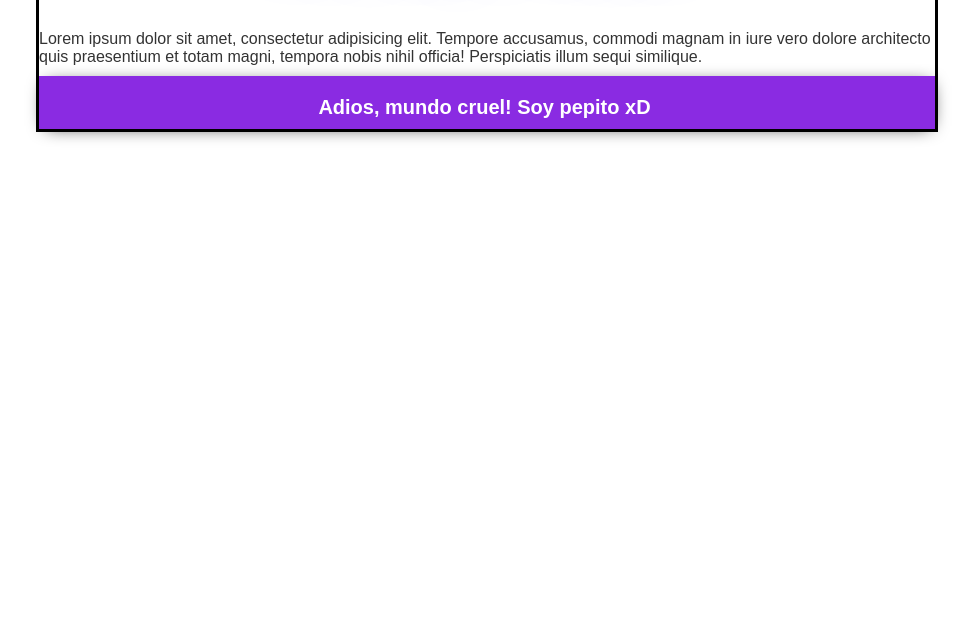
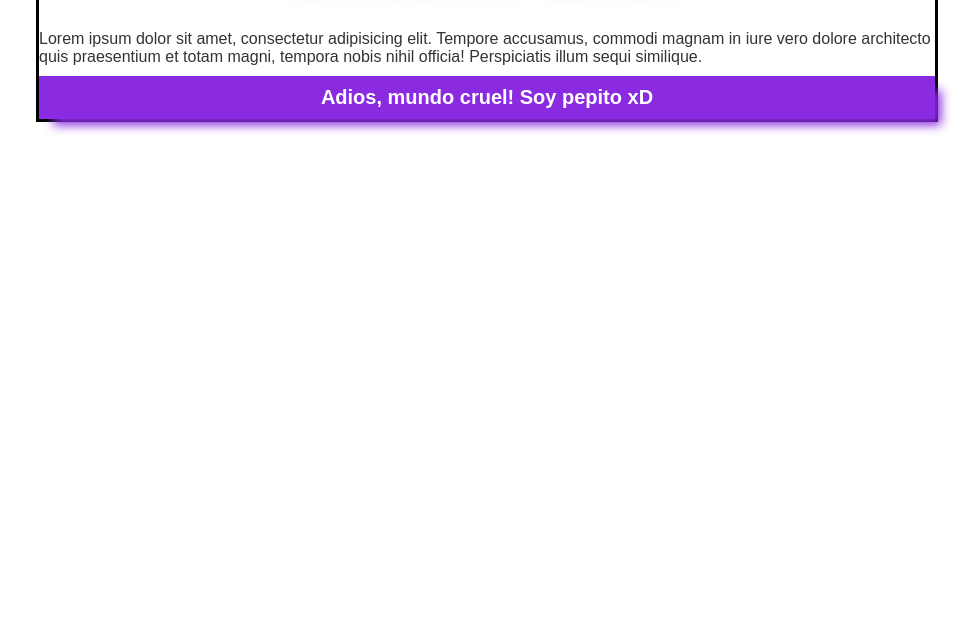
Before and after one commit to vladie22/framePostTestGit, a plain HTML site: page index.html in a window 1280 px wide. Shown: the part 158-800 px from the top of the page, without its empty margins (153-1133 px from the left). Drawn offline with Linux system fonts and the light colour scheme.

Commit message:
Se modifico pepito's style 2.0

```diff
--- a/style/style.css
+++ b/style/style.css
@@ -29,9 +29,9 @@ body
     text-align: center;
     font-weight: bold;
     color: white;
-    padding: 20px 15px 10px 10px;
+    padding: 10px 0px 10px 0px;
     font-size: 20px;
     margin-top: 10px;
     background-color: blueviolet;
-    box-shadow: 1px 3px 18px -6px rgba(0,0,0,1);
+    box-shadow: 10px 10px 10px -4px blueviolet;
 }
```
